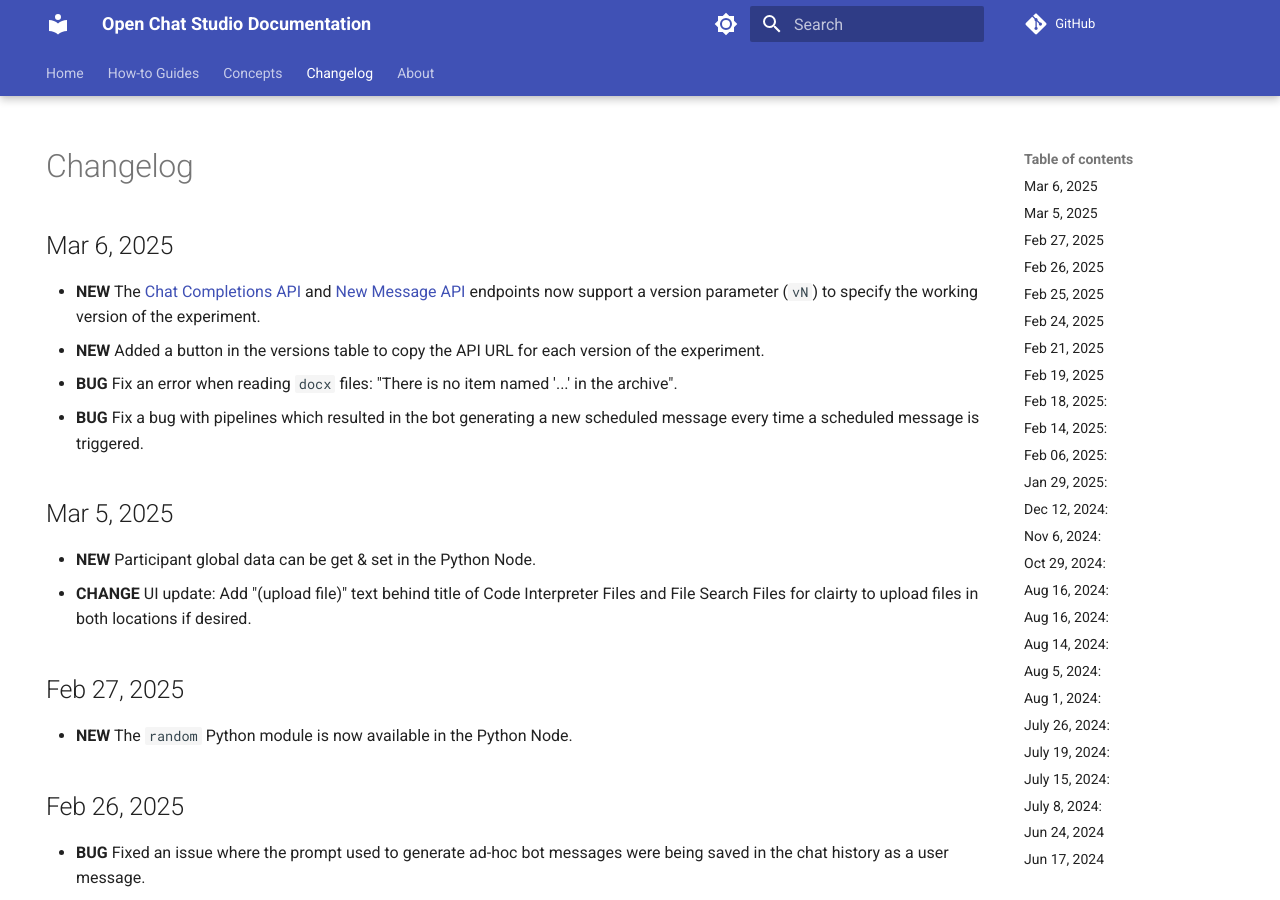
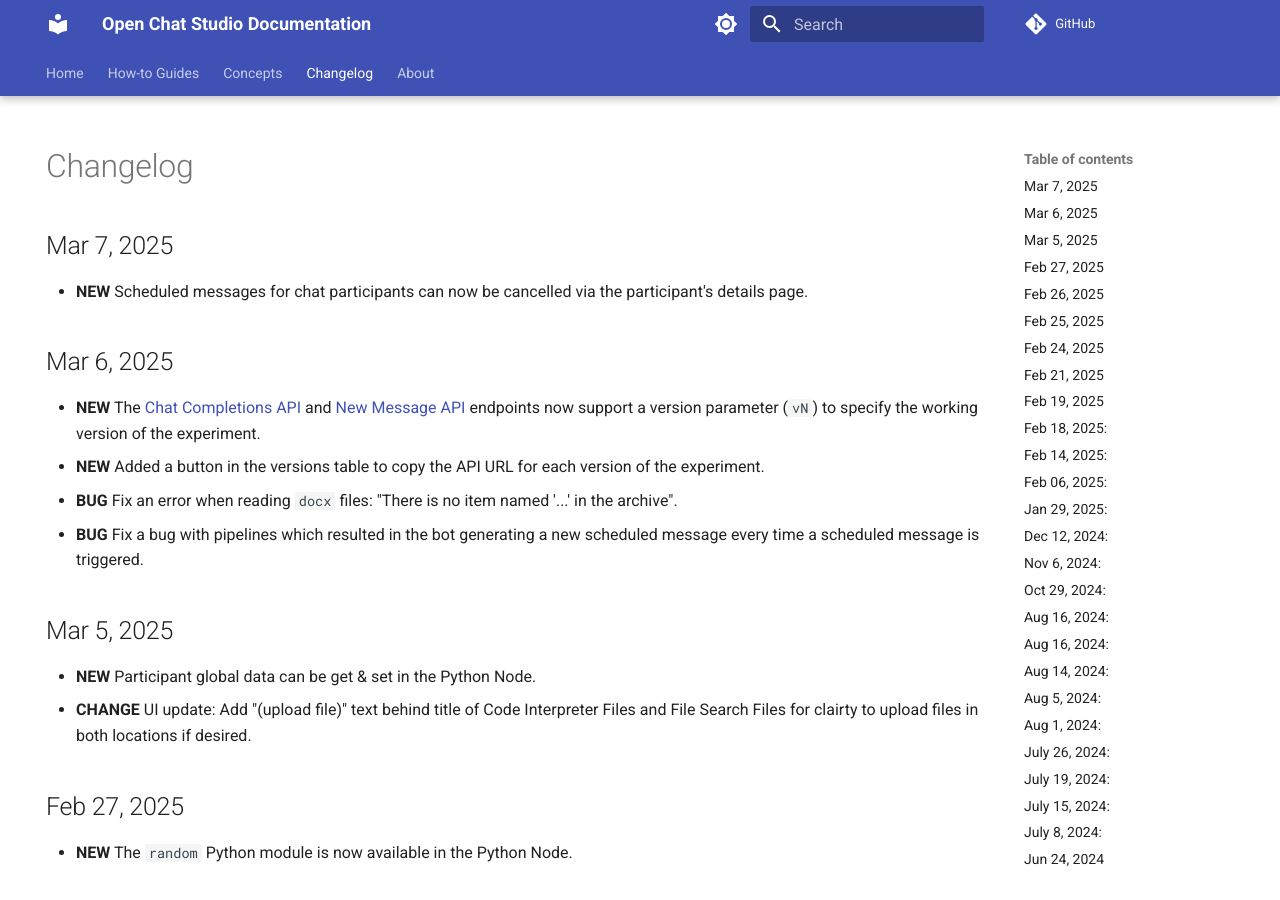
Before and after one commit to dimagi/open-chat-studio-docs, an MkDocs documentation site: the page built from docs/changelog.md, in a window 1280 px wide and 900 px high. Built offline with MkDocs 1.6.1 and Material for MkDocs 9.7.7, drawn with Linux system fonts in a browser that asks for light colours; emoji names are drawn with the system emoji font; a script that is not in the unit is left out; comment, search, counter and statistics services are not loaded.

Commit message:
Update changelog.md

```diff
--- a/docs/changelog.md
+++ b/docs/changelog.md
@@ -4,6 +4,10 @@
 ---
 
 # Changelog
+
+## Mar 7, 2025
+
+* **NEW** Scheduled messages for chat participants can now be cancelled via the participant's details page.
 
 ## Mar 6, 2025
 
```
